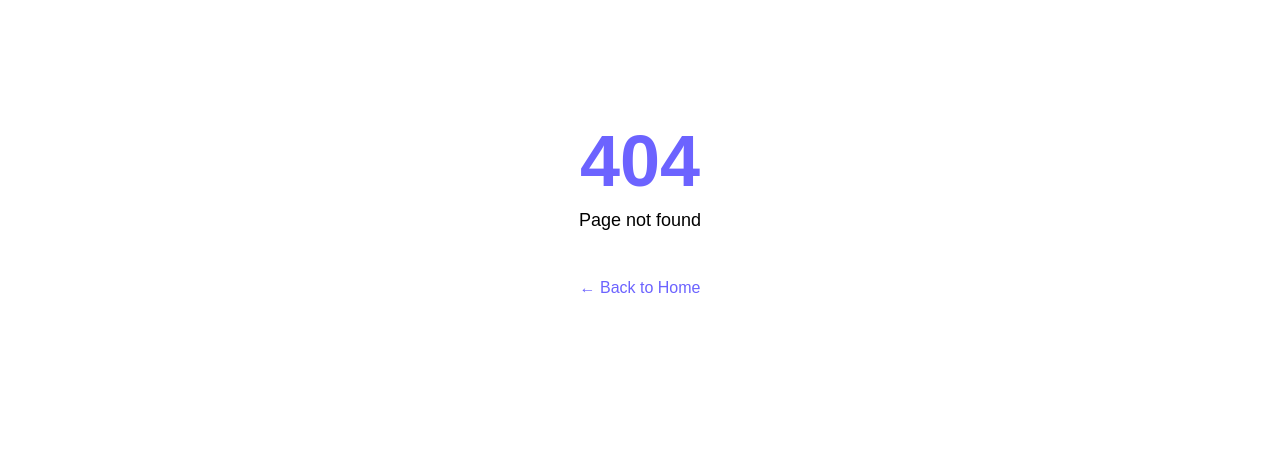
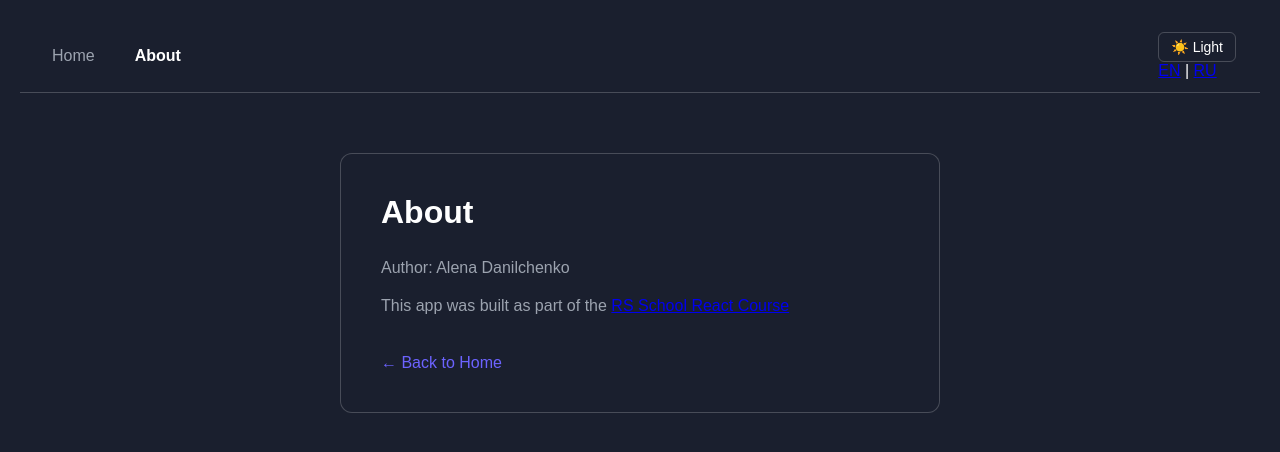
Before and after one commit to anelka777/rs-react-app, a Next.js app: page /about/about in a window 1280 px wide. Before the commit this address had no page. Shown: the top 452 px of the page. Built offline with nearby package versions, Linux system fonts and the light colour scheme.

Commit message:
feat: add About page SSG and add use client to components

```diff
--- /dev/null
+++ b/src/app/[locale]/about/page.tsx
@@ -0,0 +1,31 @@
+import type { JSX } from 'react';
+import Link from 'next/link';
+import { getTranslations } from 'next-intl/server';
+
+import styles from '../../../pages/AboutPage/AboutPage.module.css';
+
+const AboutPage = async (): Promise<JSX.Element> => {
+  const t = await getTranslations('about');
+
+  return (
+    <main className={styles.about}>
+      <h1 className={styles.title}>{t('title')}</h1>
+      <p className={styles.info}>{t('author')}</p>
+      <p className={styles.info}>
+        {t('description')}{' '}
+        <a
+          href="https://rs.school/courses/reactjs"
+          target="_blank"
+          rel="noreferrer"
+        >
+          {t('course')}
+        </a>
+      </p>
+      <Link href="/" className={styles.back}>
+        {t('back')}
+      </Link>
+    </main>
+  );
+};
+
+export default AboutPage;
--- a/src/components/Card/Card.tsx
+++ b/src/components/Card/Card.tsx
@@ -1,3 +1,5 @@
+'use client';
+
 import type { JSX } from 'react';
 
 import type { Character } from '../../types/character';
--- a/src/components/CardList/CardList.tsx
+++ b/src/components/CardList/CardList.tsx
@@ -1,3 +1,5 @@
+'use client';
+
 import type { JSX } from 'react';
 
 import type { Character } from '../../types/character';
--- a/src/components/ErrorBoundary/ErrorBoundary.tsx
+++ b/src/components/ErrorBoundary/ErrorBoundary.tsx
@@ -1,3 +1,5 @@
+'use client';
+
 import React from 'react';
 
 import styles from './ErrorBoundary.module.css';
--- a/src/components/Flyout/Flyout.tsx
+++ b/src/components/Flyout/Flyout.tsx
@@ -1,3 +1,5 @@
+'use client';
+
 import { type JSX } from 'react';
 
 import { useAppDispatch, useAppSelector } from '../../store/store';
--- a/src/components/Pagination/Pagination.tsx
+++ b/src/components/Pagination/Pagination.tsx
@@ -1,3 +1,5 @@
+'use client';
+
 import type React from 'react';
 
 import styles from './Pagination.module.css';
--- a/src/components/Search/Search.tsx
+++ b/src/components/Search/Search.tsx
@@ -1,3 +1,5 @@
+'use client';
+
 import type { JSX } from 'react';
 import type React from 'react';
 
```
